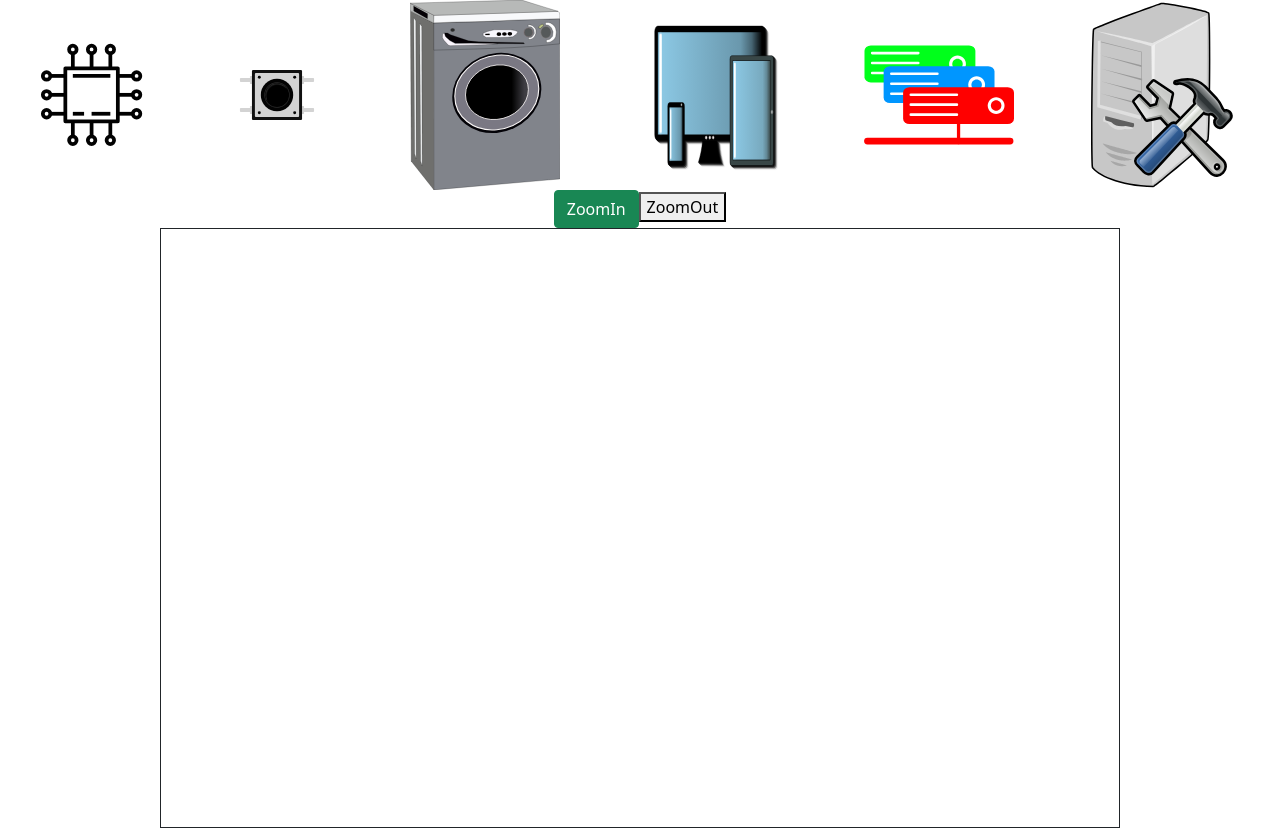
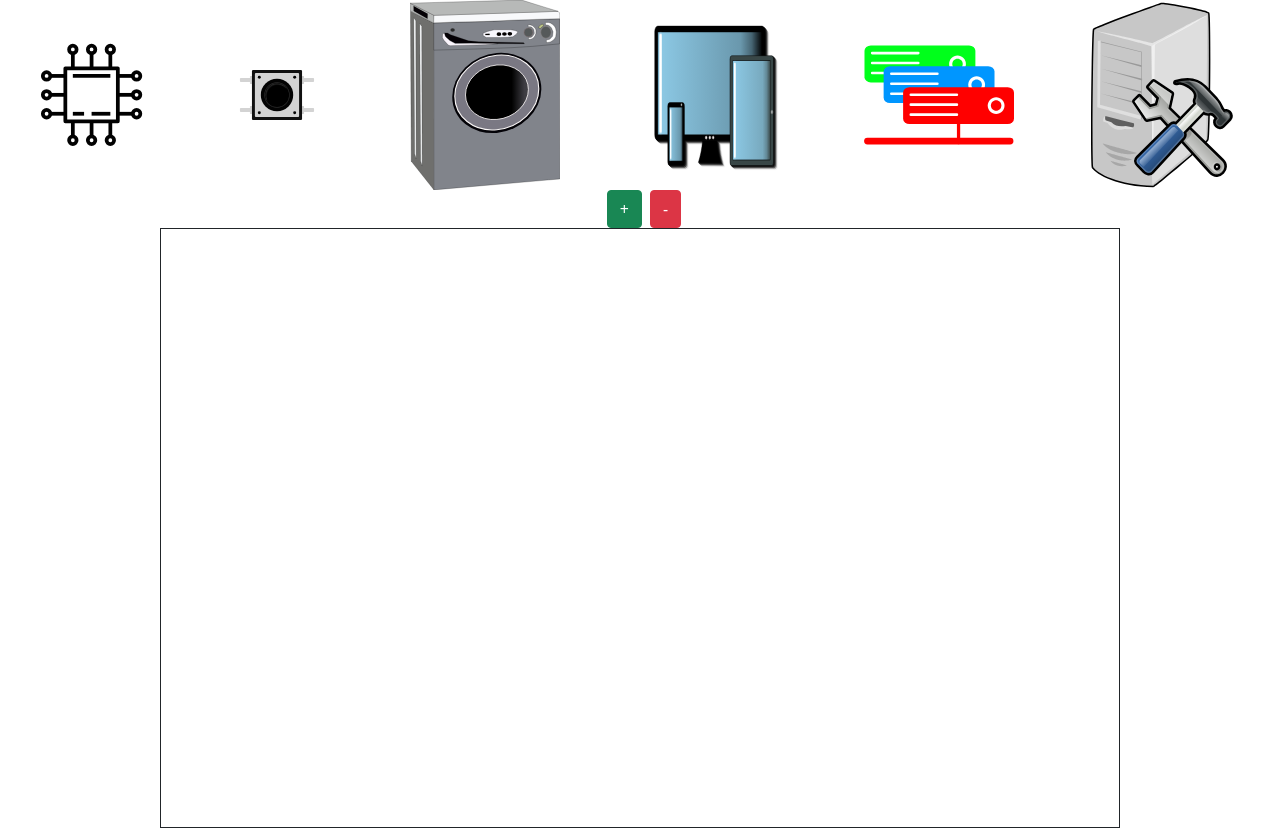
Before and after one commit to montaser223/draggablesvg, a React (Create React App) app: page / in a window 1280 px wide. Built offline with nearby package versions, Linux system fonts and the light colour scheme.

Commit message:
WIP(enhancement): ui enhancement

```diff
--- a/src/components/DraggableSVG.jsx
+++ b/src/components/DraggableSVG.jsx
@@ -18,6 +18,7 @@ export const DraggableSVG = () => {
     const canvas = ev.target;
     const ctx = canvas.getContext("2d");
     const { left, top } = canvas.getBoundingClientRect();
+    scale === 1 &&
       ctx.drawImage(
         draggedImage,
         ev.clientX - left - 75,
@@ -88,15 +89,24 @@ export const DraggableSVG = () => {
       </header>
       <div style={{ textAlign: "center" }}>
         <button
-          className="btn btn-success"
+          className="btn btn-success mx-2"
           disabled={scale > 3}
           onClick={() => zoomIn()}
         >
-          ZoomIn
+          +
         </button>
-        <button disabled={scale < 0.4} onClick={() => zoomOut()}>
-          ZoomOut
+        <button
+          className="btn btn-danger "
+          disabled={scale < 0.4}
+          onClick={() => zoomOut()}
+        >
+          -
         </button>
+        {scale !== 1 && (
+          <div className="alert alert-info">
+            You Can't drop images in Zoom mode
+          </div>
+        )}
       </div>
       <div
         style={{
```
Lines whose indentation alone changed are shown as unchanged.
